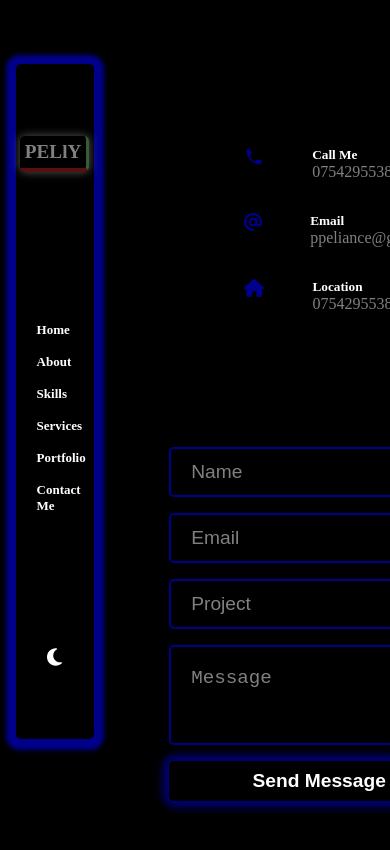
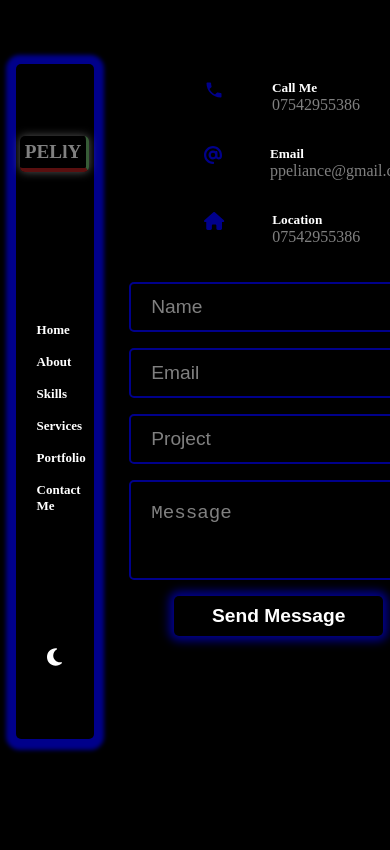
Before and after one commit to pellypepper/newportfolio, a React (Create React App) app: page /contact in a window 390 px wide. Shown: the top 850 px of the page. Built offline with nearby package versions, Linux system fonts and the light colour scheme; a web font is replaced by a local one.

Commit message:
Update App.css

```diff
--- a/src/App.css
+++ b/src/App.css
@@ -731,7 +731,7 @@ to{
 .portfolio-container{
   width: 100%;
 
-
+  height: 100vh;
  height: max-content;
  background-color: inherit;
   padding: 20px;
@@ -842,18 +842,20 @@ to{
 .contact-container{
 
   height: 100vh;
-  padding: 20px;
-  margin-top: 1rem;
+
+  margin-top: 3rem;
+
 }
 .contact-wrapper{
 
-  padding: 20px;
-  width: 100%;
+
+
   align-items: center;
-  height: 100vh;
+
   display: grid;
   grid-template-columns: 1fr 1fr;
-  margin:  0 auto;
+ justify-content: space-around;
+  gap: 20px;
 
 }
 .contact-left{
@@ -934,7 +936,7 @@ animation: left 2s alternate;
 }.contact-right button{
   margin: auto;
   margin-top: 1rem;
-  width: 300px;
+  width: 70%;
   height: 40px;
 
   background-color: inherit;
@@ -1159,13 +1161,13 @@ padding: 20p;
  }
  .service-what{
 
-
+  width: 100%;
  }
  .what-container{
  padding: 20px;
 
   height: max-content;
-   width: 60%;
+   width: 65%;
    margin: 0 auto;
  position: absolute;
  left: 30%;
@@ -1197,7 +1199,7 @@ margin-top: 2rem;
   height: 200px;
 }
 .contact-wrapper{
-  width: 120%;
+
   grid-template-columns: 1fr;
 
 }
```
